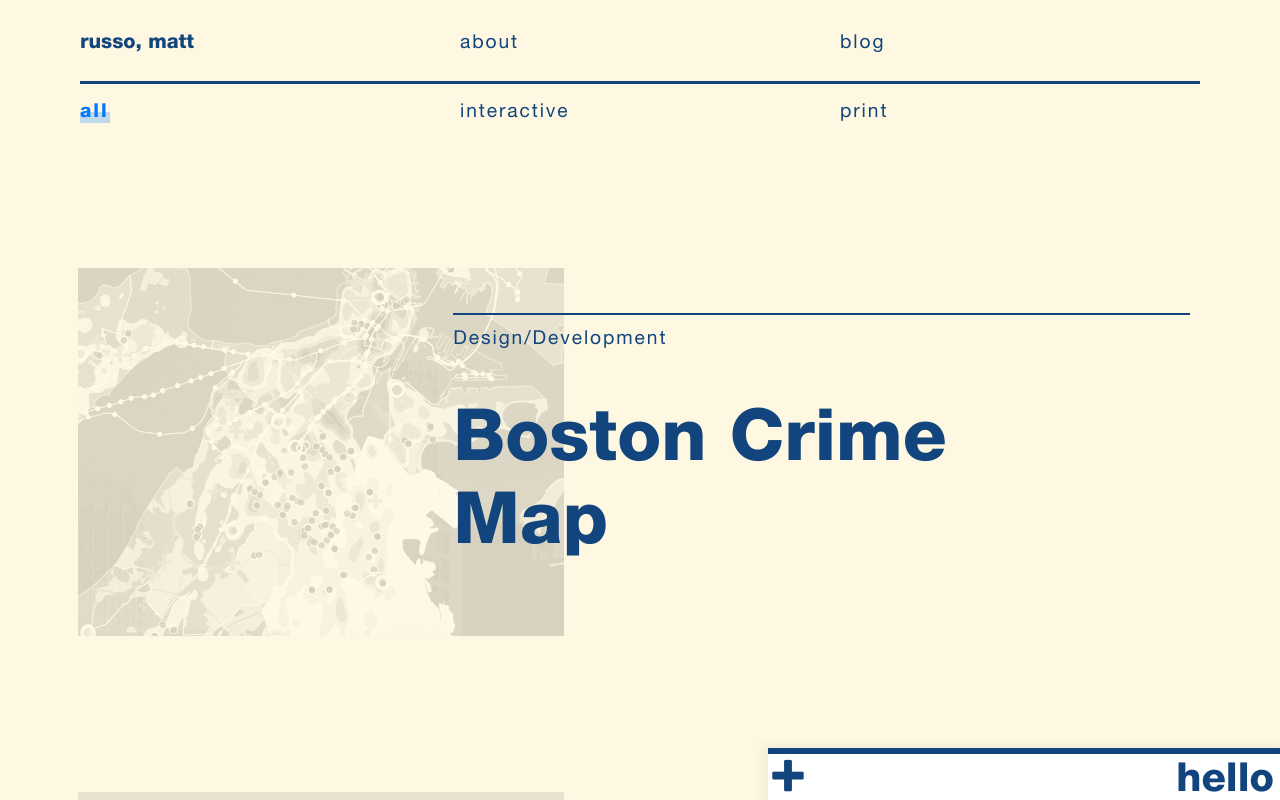
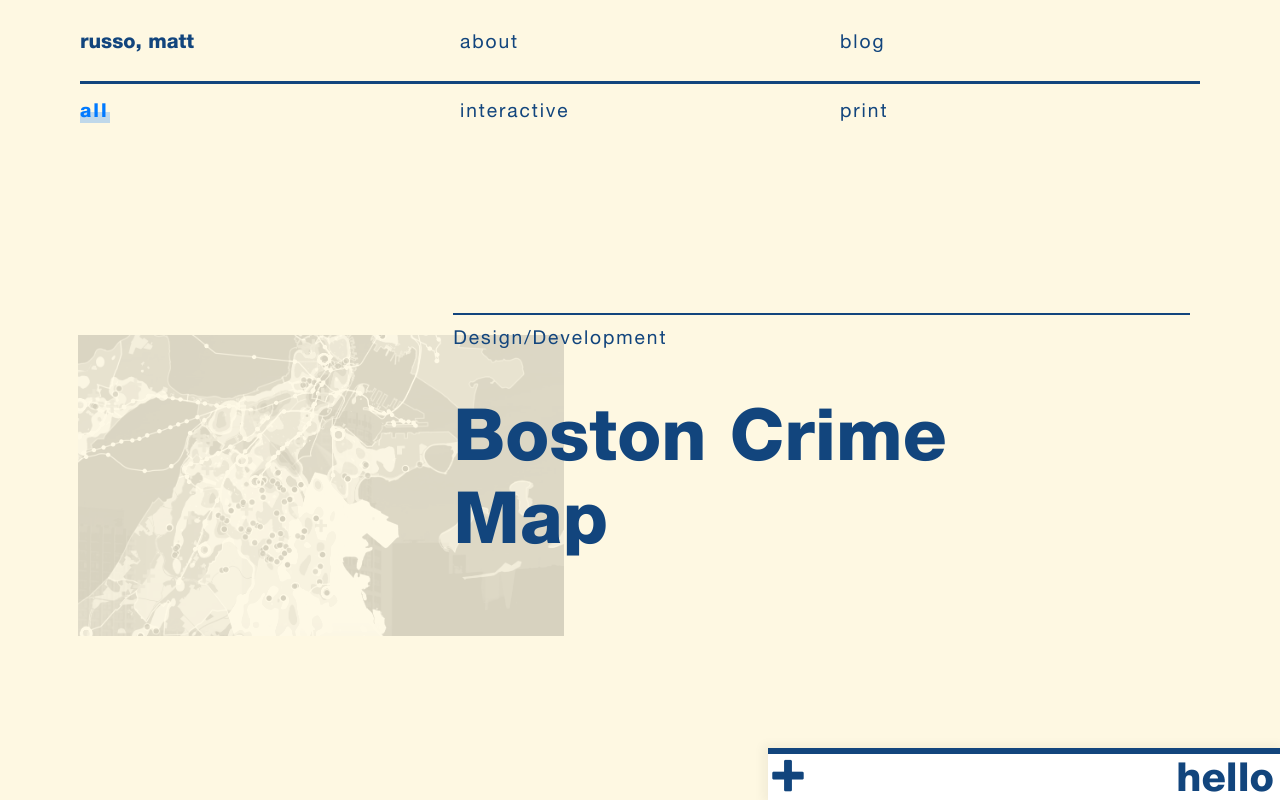
Before and after one commit to russomatt/portfolio-2018, a React app: page / in a window 1280 px wide. Shown: the top 800 px of the page. Built offline with nearby package versions, Linux system fonts and the light colour scheme.

Commit message:
loading state for tile and header images

```diff
--- a/components/Project.js
+++ b/components/Project.js
@@ -4,12 +4,17 @@ import React from 'react';
 export default class Project extends React.Component {
     constructor(props) {
         super(props);
+        this.state = { headerLoaded : false };
     }
 
     componentDidMount() {
         setTimeout(function(){
             document.getElementById('openproject').className = 'project project2'
         }, 100);
+    }
+
+    headerLoaded = () => {
+        this.setState({ headerLoaded : true });
     }
 
     render() {
@@ -59,7 +64,15 @@ export default class Project extends React.Component {
                 </div>
                 <div className="project-container">
                     <div className="">
-                        <div className="project-header" style={ {background: "url('" + this.props.project.bg + "')"} }>
+                        <div className="project-header"
+                        style={ { background : "linear-gradient(120deg," +
+                            this.props.project.headerColors[0] + "," +
+                            this.props.project.headerColors[1] + ")" } }
+                        >
+                            <img src={ this.props.project.bg }
+                                className={ this.state.headerLoaded ? "loaded" : "loading" }
+                                onLoad={ this.headerLoaded }
+                            />
                         </div>
                     </div>
                     <div className="project-copy">
--- a/components/Tile.js
+++ b/components/Tile.js
@@ -20,7 +20,8 @@ export default class App extends React.Component {
                 />
                 <TileImage
                     index={ this.props.index }
-                    url={ 'url(img/tile' + (this.props.index + 1) + '.png)' }
+                    // url={ 'url(img/tile' + (this.props.index + 1) + '.png)' }
+                    url={ 'img/tile' + (this.props.index + 1) + '.png' }
                 />
                 <div className="tile-info">
                     <div className="tile-role">
--- a/components/TileImage.js
+++ b/components/TileImage.js
@@ -5,14 +5,22 @@ import React from 'react';
 export default class TileImage extends React.Component {
     constructor(props) {
         super(props);
+        this.state = { loaded: false };
+    }
+
+    imageLoaded = () => {
+        this.setState({ loaded: true});
     }
 
     render() {
         return (
-            <div className="tile-image"
+            <div className={ this.state.loaded ? "tile-image" : "tile-image loading" }
                 data-index={ this.props.index }
-                style={ {background: this.props.url}}
             >
+            <img src={ this.props.url}
+                className={ this.state.loaded ? "loaded" : "loading" }
+                onLoad={ this.imageLoaded }
+                data-index={ this.props.index }/>
             </div>
         );
     }
--- a/css/base.scss
+++ b/css/base.scss
@@ -223,11 +223,6 @@ a {
         .tile-image {
             background-repeat: no-repeat!important;
             background-size: cover!important;
-            width: 58.3%;
-            top: -2.5em;
-            bottom: 8.5em;
-            left: 0;
-            opacity: 0.4;
             position: absolute;
             right: initial;
             transition: 0.4s;
@@ -239,6 +234,12 @@ a {
             left: -51%;
             filter: grayscale(1) contrast(2);
             opacity: .15;
+            overflow: hidden;
+
+            img {
+                width: 100%;
+                height: auto;
+            }
         }
 
         .tile-info {
@@ -345,8 +346,34 @@ a {
         right: 0;
         transition: 0.2s;
         opacity: .8;
-        background: #ccc;
+        // background: #ccc;
+        overflow: hidden;
 
+        img {
+            position: absolute;
+            left: 0;
+            right: 0;
+            bottom: 0;
+            width: auto;
+            height: 100%;
+            transition: .5s;
+
+            &.loading {
+                opacity: 0;
+                transform: scale(.95);
+            }
+            &.loaded {
+
+                opacity: 1;
+                transform: scale(1);
+            }
+        }
+
+        &.loading {
+            background: linear-gradient(120deg, #e4e4e4 40%, #848484);
+            opacity: .3;
+            filter: blur(3px);
+        }
         .tile-image-screen {
             position: absolute;
             left: 0;
@@ -616,11 +643,34 @@ a {
 	}
     .project-header {
         height: 36em;
-        background: #ccc;
         position: relative;
         background-repeat: no-repeat!important;
         background-size: cover!important;
         min-width: 45%;
+        overflow: hidden;
+
+        img {
+            position: absolute;
+            left: 0;
+            right: 0;
+            bottom: 0;
+            top: 0;
+            width: 100%;
+            height: auto;
+            transition: .5s;
+
+            &.loading {
+                opacity: 0;
+                transform: scale(.9);
+                filter: blur(1em);
+            }
+            &.loaded {
+                opacity: 1;
+                filter: blur(0);
+                transform: scale(1);
+            }
+
+        }
 
         h1 {
             margin: 0;
```
Also changed, not shown: data/projects.json (+14 -0 lines).
